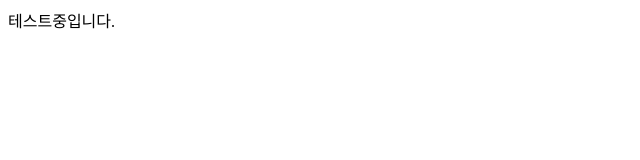
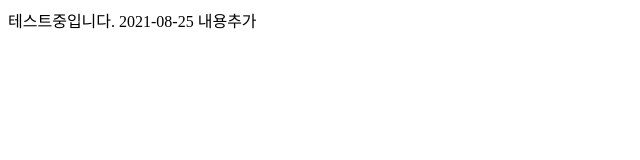
Before and after one commit to min-1024/UXUI, a plain HTML site: page index.html in a window 1280 px wide. Shown: the whole page, without its empty margins (0-640 px from the left). Drawn offline with Linux system fonts and the light colour scheme.

Commit message:
0825 추가2

```diff
--- a/index.html
+++ b/index.html
@@ -8,5 +8,6 @@
 </head>
 <body>
   테스트중입니다.
+  2021-08-25 내용추가
 </body>
 </html>
```
